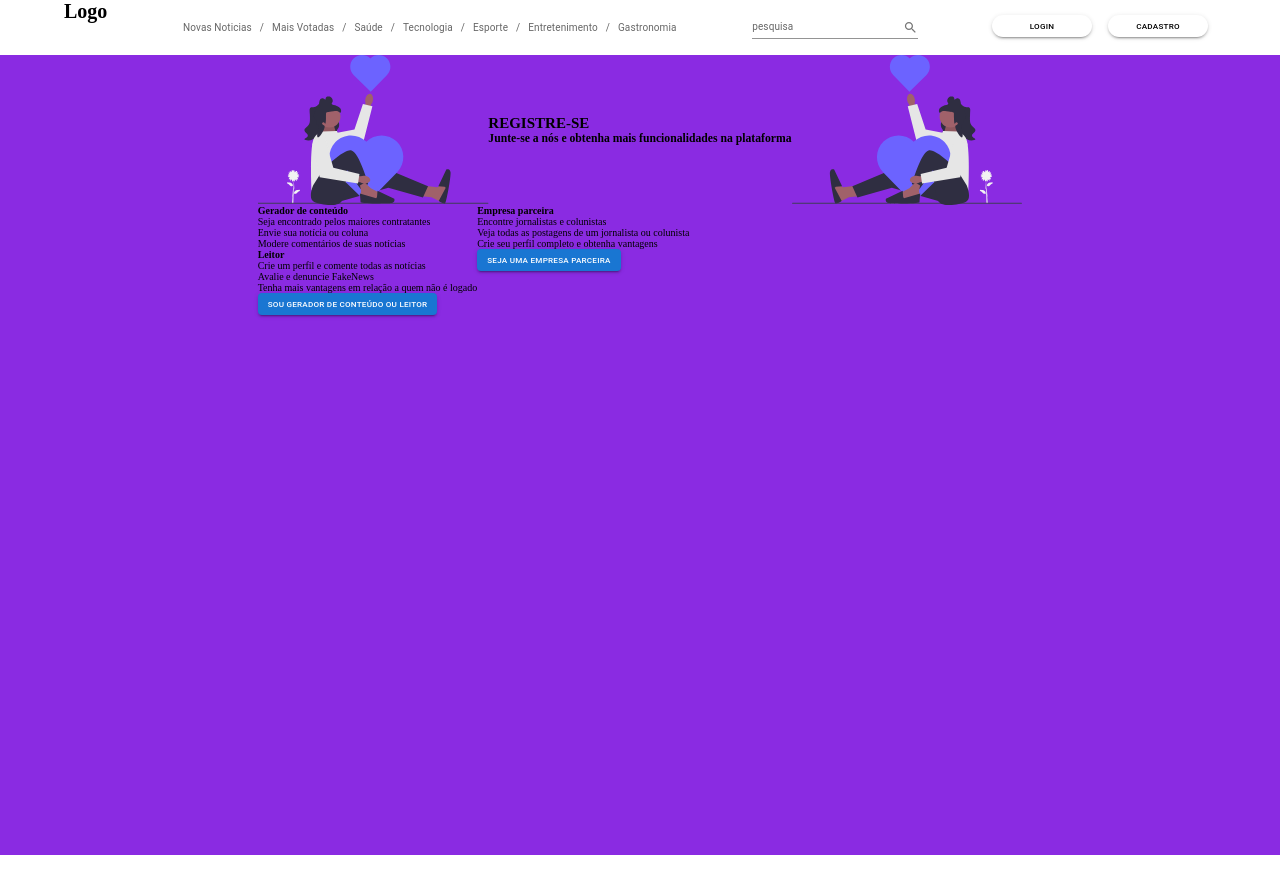
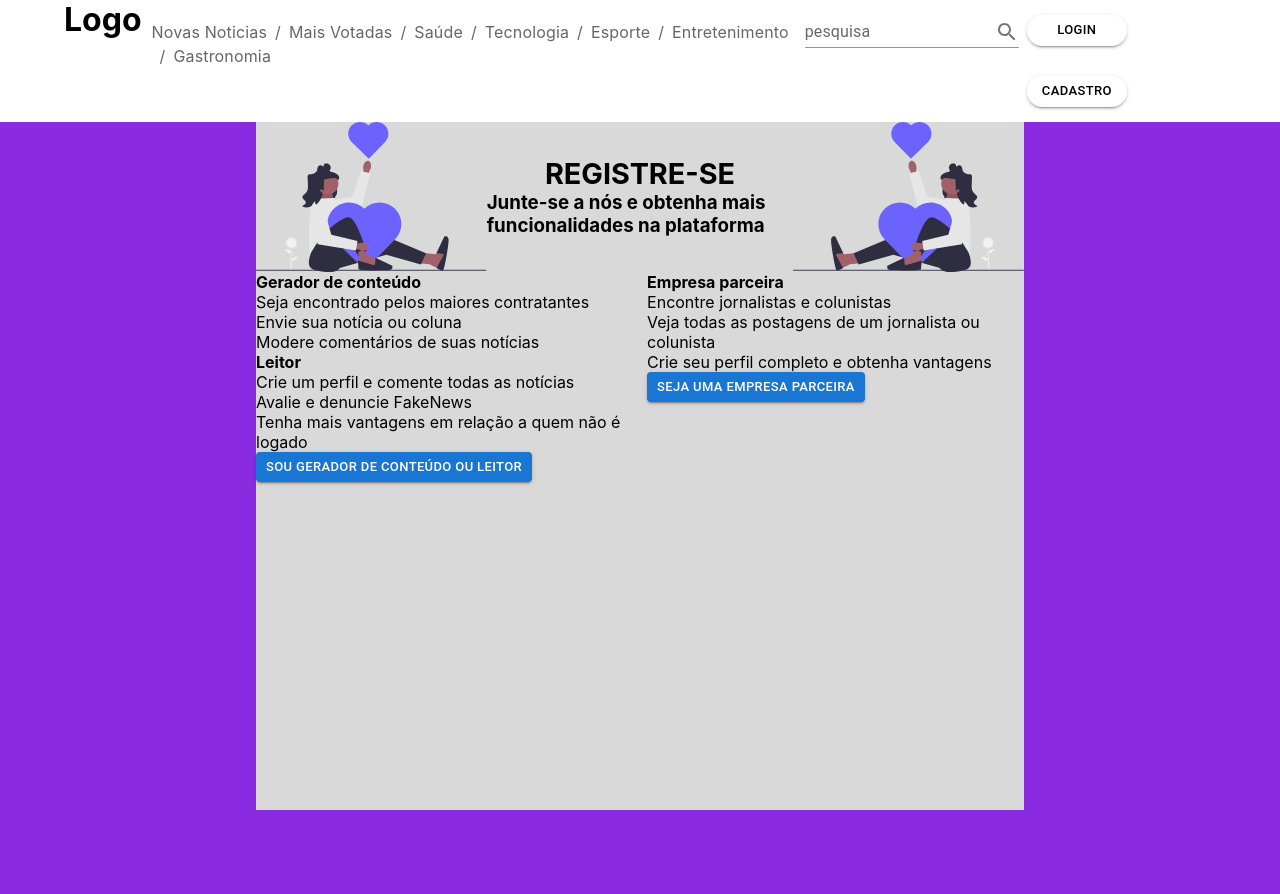
Before and after one commit to brunotiberio/projeto-final-react, a React (Create React App) app: page /register in a window 1280 px wide. Shown: the top 894 px of the page. Before the commit the page ends 855 px from the top, so only its background shows below. Built offline with nearby package versions, Linux system fonts and the light colour scheme; no server answers.

Commit message:
style -- estilizando e deixando tela de login responsiva

```diff
--- a/src/components/login/index.jsx
+++ b/src/components/login/index.jsx
@@ -59,10 +59,9 @@ function Login() {
       </Form>
 
       <AnchroContainer>
-        <p>
-          Não possui uma conta?<Anchor href="/register"> Clique aqui</Anchor> e
-          faça o registro.
-        </p>
+        <Anchor href="/register">
+        Não possui uma conta? Clique aqui e faça o registro.
+        </Anchor>
       </AnchroContainer>
     </Container>
   );
--- a/src/components/login/style.js
+++ b/src/components/login/style.js
@@ -2,29 +2,46 @@ import styled from "styled-components";
 
 export const Form = styled.form`
   display: flex;
+  justify-content:center;
   flex-direction: column;
-  gap: 1.9rem;
-  width: 29.9rem;
-  height: 39.9rem;
+  gap: 2em;
+
   margin: 0 auto;
+  width:100%
+
+  button{
+    font-size:1rem;
+    padding:1em;
+  }
+
+  @media(max-width:375px){
+    align-items:center;
+
+    button{
+      width:50%;
+    }
+  }
+
 `
 
 export const Title = styled.h1`
-font-size: 1.8rem;
-font-weight: bold;
-margin: 2rem auto;
+  font-weight: 700;
+  text-align: center;
+  color:#1976D2;
 `
 
 export const AnchroContainer = styled.div`
-position: absolute;
-margin-top: 8rem;
-padding-top: 2rem;
+  text-align:center;
+  padding:2em;
 `
 
 export const Anchor = styled.a`
 color: #162CF2;
-font-size: 1.4rem;
+font-size: 1.2rem;
 font-weight: bold;
 text-decoration: underlined;
-margin-left: 1.2rem;
+
+  @media(max-width: 768px) {
+    font-size:1rem;
+  }
 `
--- a/src/pages/login/index.jsx
+++ b/src/pages/login/index.jsx
@@ -1,12 +1,13 @@
 import Login from "../../components/login";
 import undraw_sharing_knowledge_03vp from "../../assets/undraw_sharing_knowledge_03vp.svg";
+import { Wrapper } from "./style";
 
 function LoginPage() {
   return (
-    <div>
+    <Wrapper>
       <Login />
       <img src={undraw_sharing_knowledge_03vp} alt="imagem da tela de login" />
-    </div>
+    </Wrapper>
   );
 }
 
--- /dev/null
+++ b/src/pages/login/style.js
@@ -0,0 +1,18 @@
+import styled from "styled-components";
+
+export const Wrapper = styled.div`
+    margin-top:5%;
+
+    display: flex;
+    justify-content: space-between;
+    align-items:center;
+    gap: 2em;
+
+    @media(max-width: 960px){
+        flex-direction: column;
+    }
+
+    @media(max-width: 390px){
+        width: 100%;
+    }
+`
--- a/src/pages/register/index.jsx
+++ b/src/pages/register/index.jsx
@@ -2,6 +2,7 @@ import undraw_appreciation_re_pyhy from "../../assets/undraw_appreciation_re_pyh
 import Button from "@mui/material/Button";
 import { useNavigate } from "react-router";
 import "./styles.css";
+import { TitleContainer, Title } from "./style"
 
 function RegisterPage() {
   const navigate = useNavigate();
@@ -15,7 +16,7 @@ function RegisterPage() {
   }
 
   return (
-    <div className="temp--cont--reg">
+    <TitleContainer>
       <div className="temp--cont--int">
         <img
           className="img--invertida"
@@ -23,7 +24,7 @@ function RegisterPage() {
           alt="imagem tela de registro"
         />
         <div>
-          <h2>REGISTRE-SE</h2>
+          <Title>Registre-se</Title>
           <h3> Junte-se a nós e obtenha mais funcionalidades na plataforma</h3>
         </div>
         <img
@@ -66,7 +67,7 @@ function RegisterPage() {
           </Button>
         </div>
       </div>
-    </div>
+    </TitleContainer>
   );
 }
 
--- /dev/null
+++ b/src/pages/register/style.js
@@ -0,0 +1,24 @@
+import { DisplaySettings } from "@mui/icons-material";
+import styled from "styled-components";
+
+
+export const TitleContainer = styled.div`
+    background-color: #D9D9D9;
+    width: 60vw;
+    height:86vh;
+    display: flex;
+    flex-direction: column;
+`
+
+export const Title = styled.h1`
+    font-size: 1.8rem;
+    font-weight: bold;
+    text-align: center;
+    margin: 0 auto;
+    text-transform: uppercase;
+`
+
+export const Subtitle = styled.h2`
+    font-size: 1.6rem;
+    font-weight: bold;
+`
--- a/src/style/index.js
+++ b/src/style/index.js
@@ -7,32 +7,50 @@ export const StyledGlobal = createGlobalStyle`
         padding: 0;
         box-sizing: border-box;
         list-style: none;
+        font-family: 'Inter', sans-serif;
+    }
 
-        button{
-            cursor: pointer;
+    button {
+        cursor: pointer;
 
-            &&:hover{
-                filter: brightness(0.8)
-            }
+        &&:hover{
+            filter: brightness(0.8)
         }
     }
 
-html {
-    font-size:62.5%;
-}
+    img{
+        height: auto;
+        max-width: 100%;
+    }
+    html {
+        ${'' /* font-size:62.5%; */}
+    }
+
+    h1 {
+        font-size:2rem;
+    }
 `
 
 export const Container = styled.div`
-width: 30vw;
-height: 85vh;
 display:flex;
-justify-content: space-around;
+justify-content: center;
+
+gap:2em;
 flex-direction: column;
-align-self: center;
-margin: 2rem auto;
+align-items: center;
+
+height:100%;
+max-height:600px;
+
+width:100%;
+max-width: 90%;
+
+margin: 0 auto;
+padding:3em 1em;
+
 background-color: #D9D9D9;
 
-@media(max-width: 960px) {
-    width: 55vw;
-}
+box-shadow: 32px 43px 58px -20px rgba(0,0,0,0.46);
+
+border-radius:15px;
 `
```
